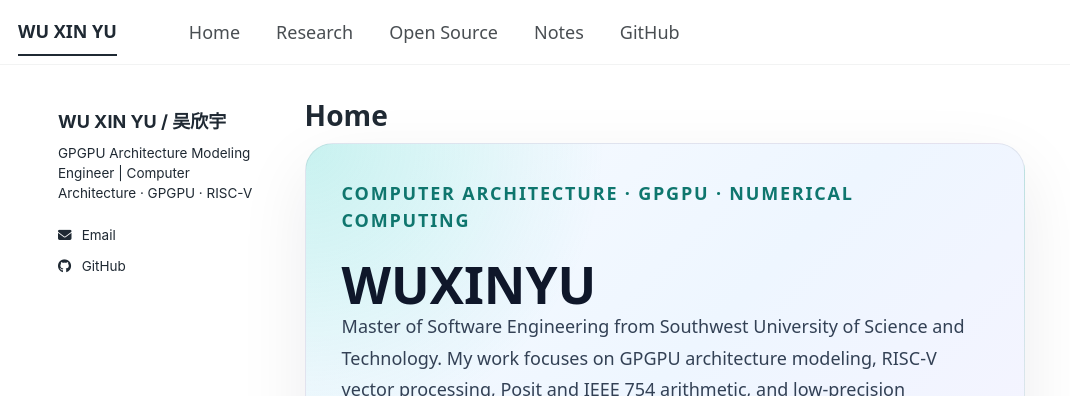
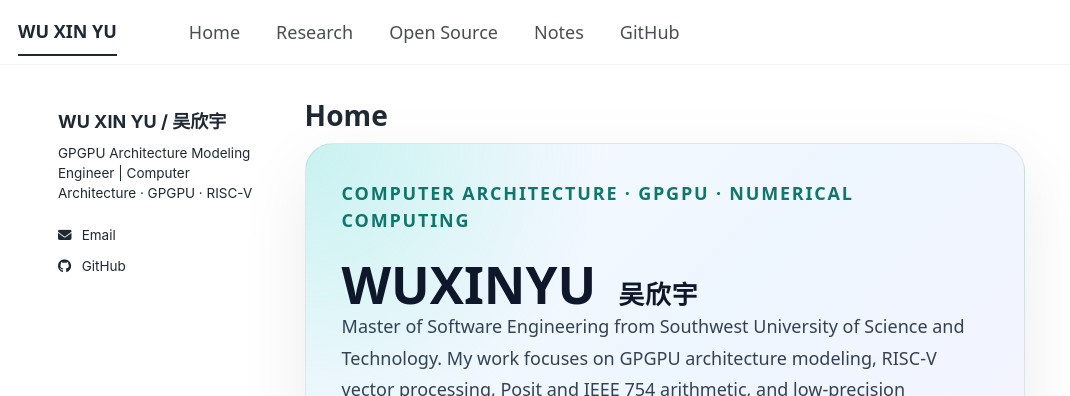
Before and after one commit to wwwuxy/wwwuxy.github.io, a Jekyll site: the page built from _pages/about.md, in a window 1280 px wide. Shown: the top 396 px of the page, without its empty margins (0-1070 px from the left). Built offline with Jekyll 4.4.1, drawn with Linux system fonts in a browser that asks for light colours; a style sheet for code colours, icons or effects is not loaded.

Commit message:
update reseach

```diff
--- a/_pages/about.md
+++ b/_pages/about.md
@@ -8,7 +8,7 @@ author_profile: true
 <section class="lw-hero lw-hero--solo">
 <div>
 <p class="lw-eyebrow">Computer Architecture · GPGPU · Numerical Computing</p>
-<h1 class="lw-title">WUXINYU</h1>
+<h1 class="lw-title">WUXINYU <span class="lw-title__cn" lang="zh-CN">吴欣宇</span></h1>
 <p class="lw-subtitle">Master of Software Engineering from Southwest University of Science and Technology. My work focuses on GPGPU architecture modeling, RISC-V vector processing, Posit and IEEE 754 arithmetic, and low-precision quantization.</p>
 <div class="lw-tags">
   <span class="lw-tag">GPGPU Architecture</span>
--- a/assets/css/custom.scss
+++ b/assets/css/custom.scss
@@ -61,6 +61,15 @@
   color: #0f172a;
   font-size: clamp(2rem, 4vw, 3.2rem);
   line-height: 1.05;
+}
+
+.lw-title__cn {
+  display: inline-block;
+  margin-left: 0.35em;
+  font-size: 0.5em;
+  font-weight: 600;
+  letter-spacing: 0.04em;
+  white-space: nowrap;
 }
 
 .lw-subtitle {
--- a/scripts/check-resume-layout.rb
+++ b/scripts/check-resume-layout.rb
@@ -17,7 +17,7 @@ check.call(brand&.text&.strip == 'WUXINYU', 'Masthead brand must show WUXINYU')
 check.call(sidebar&.at_css('.author__name')&.text&.strip == 'WUXINYU', 'Sidebar must show WUXINYU')
 check.call(sidebar&.css('img').to_a.empty?, 'Sidebar must not render an unprovided profile image')
 check.call(content&.at_css('.lw-title')&.text&.strip&.start_with?('WUXINYU'), 'Home hero must identify WUXINYU')
-check.call(!content&.text&.include?('吴欣宇'), 'Home must not show Chinese name 吴欣宇')
+check.call(content&.at_css('.lw-title .lw-title__cn')&.text&.strip == '吴欣宇', 'Home hero must show Chinese name 吴欣宇')
 check.call(navigation == ['Home', 'Research', 'Open Source', 'Notes', 'GitHub'], 'Navigation must expose only available pages and GitHub')
 check.call(content&.at_css('.lw-hero') != nil, 'Home must have a lw-hero section')
 check.call(document.css('a').none? { |link| %w[/publications/ /patents/ /cv/].include?(link['href']) }, 'Home must not link to hidden pages')
```
